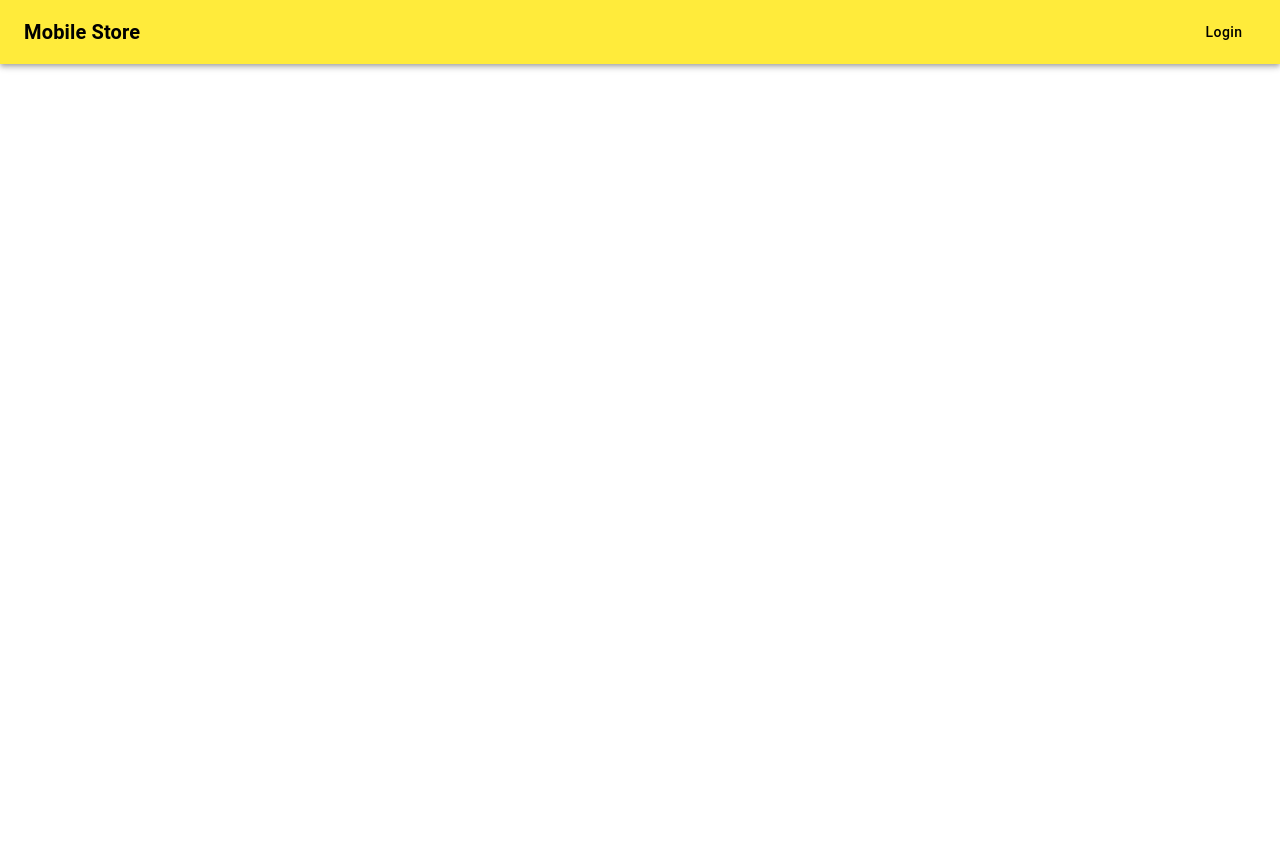
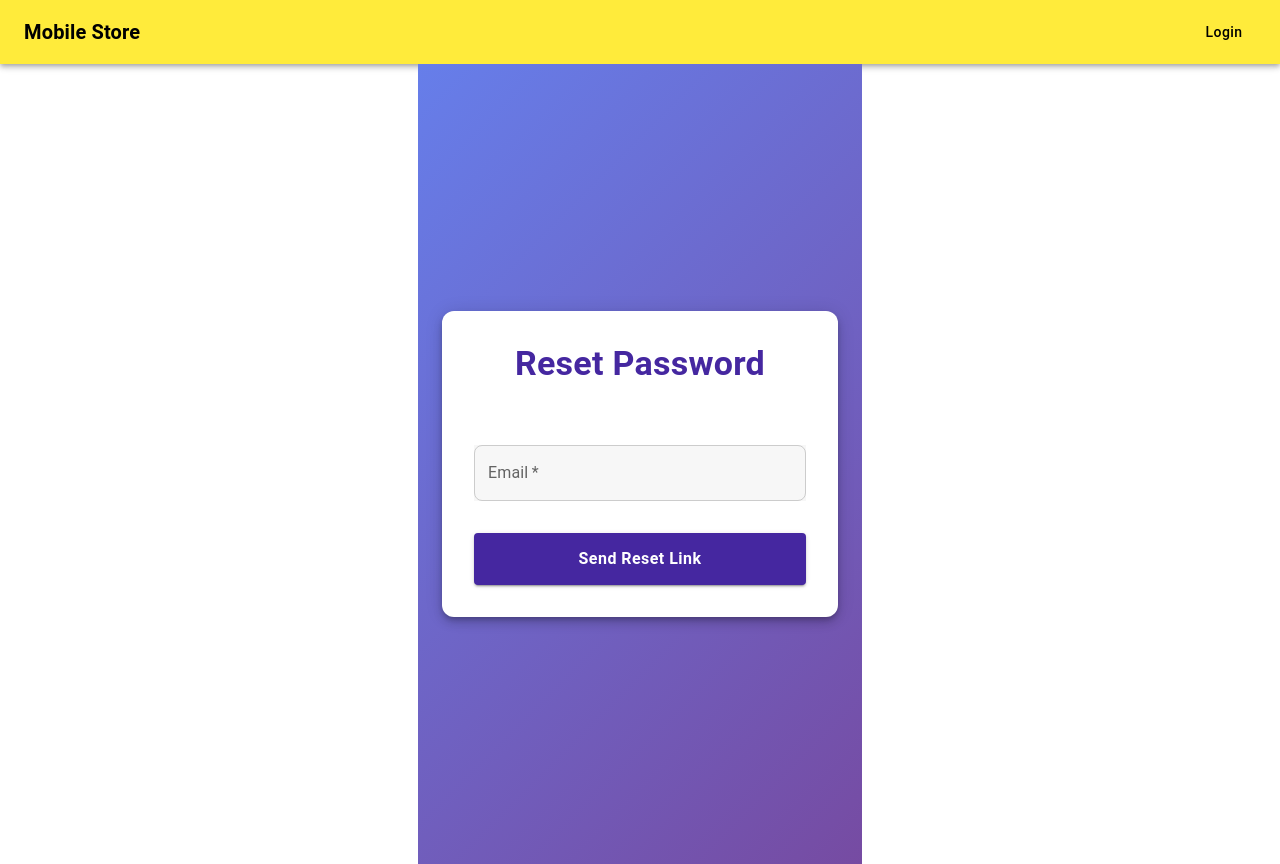
Before and after one commit to bhanu271101/React, a React (Vite) app: page /forgotpassword in a window 1280 px wide. Before the commit this address had no page. Before the commit the page ends 800 px from the top, so only its background shows below. Built offline with nearby package versions, Linux system fonts and the light colour scheme.

Commit message:
password reset

```diff
--- a/src/App.jsx
+++ b/src/App.jsx
@@ -18,6 +18,7 @@ import OrderManagementDashboard from "./components/OrderManagementDashboard";
 import 'bootstrap/dist/css/bootstrap.min.css';
 import PaymentPage from "./pages/PaymentPage";
 import ChangeAddressPage from "./pages/ChangeAddressPage";
+import ForgotPassword from "./pages/ForgotPassword";
 // Create a theme instance
 const theme = createTheme({
   palette: {
@@ -70,6 +71,7 @@ function App() {
           <Route path="/hubpage" element={<OrderManagementDashboard/>}/>
           <Route path="/payment" element={<PaymentPage/>}/>
           <Route path="/changeaddress" element={<ChangeAddressPage/>}/>
+          <Route path="/forgotpassword" element={<ForgotPassword/>}/>
         </Routes>
       </Router>
     </ThemeProvider>
--- /dev/null
+++ b/src/pages/ForgotPassword.jsx
@@ -0,0 +1,160 @@
+import React, { useState } from "react";
+import {
+  TextField,
+  Button,
+  Box,
+  Typography,
+  Container,
+  Alert,
+  Collapse,
+} from "@mui/material";
+import axios from "axios";
+
+export default function ForgetPassword() {
+  const [email, setEmail] = useState("");
+  const [error, setError] = useState(null);
+  const [success, setSuccess] = useState(null);
+  const [loading, setLoading] = useState(false);
+
+  const User = import.meta.env.VITE_USER; // Your backend base URL
+
+  const handleSubmit = async (e) => {
+    e.preventDefault();
+    setError(null);
+    setSuccess(null);
+
+    // Basic email validation
+    const emailRegex = /^[^\s@]+@[^\s@]+\.[^\s@]+$/;
+    if (!email || !emailRegex.test(email)) {
+      setError("Please enter a valid email address.");
+      return;
+    }
+
+    setLoading(true);
+
+    try {
+      const response = await axios.post(`${User}/resetPassword`, {
+        email: email.trim(),
+      });
+
+      // Assuming backend returns a success message string
+      setSuccess(response.data || "Password reset instructions sent to your email.");
+      setError(null);
+    } catch (err) {
+      console.error("Reset password error:", err);
+
+      if (err.response && err.response.data) {
+        // Handle backend error message (string or object)
+        if (typeof err.response.data === "string") {
+          setError(err.response.data);
+        } else if (err.response.data.detail) {
+          setError(err.response.data.detail);
+        } else if (err.response.data.message) {
+          setError(err.response.data.message);
+        } else {
+          setError("Failed to reset password. Please try again.");
+        }
+      } else if (err.request) {
+        setError("No response from server. Please try again.");
+      } else {
+        setError("An error occurred. Please try again.");
+      }
+    } finally {
+      setLoading(false);
+    }
+  };
+
+  return (
+    <Container
+      component="main"
+      maxWidth="xs"
+      sx={{
+        display: "flex",
+        justifyContent: "center",
+        alignItems: "center",
+        minHeight: "100vh",
+        padding: 3,
+        background: "linear-gradient(135deg, #667eea 0%, #764ba2 100%)",
+      }}
+    >
+      <Box
+        sx={{
+          backgroundColor: "white",
+          padding: 4,
+          borderRadius: 3,
+          boxShadow: 6,
+          width: "100%",
+          textAlign: "center",
+        }}
+      >
+        <Typography
+          variant="h4"
+          gutterBottom
+          sx={{ color: "#4527a0", fontWeight: 700 }}
+        >
+          Reset Password
+        </Typography>
+
+        <Collapse in={!!error} sx={{ mb: 2 }}>
+          <Alert severity="error">{error}</Alert>
+        </Collapse>
+
+        <Collapse in={!!success} sx={{ mb: 2 }}>
+          <Alert severity="success">{success}</Alert>
+        </Collapse>
+
+        <Box component="form" onSubmit={handleSubmit} noValidate>
+          <TextField
+            label="Email"
+            id="email"
+            type="email"
+            fullWidth
+            variant="outlined"
+            margin="normal"
+            value={email}
+            onChange={(e) => setEmail(e.target.value)}
+            required
+            autoComplete="email"
+            sx={{
+              backgroundColor: "#f7f7f7",
+              "& .MuiOutlinedInput-root": {
+                borderRadius: 2,
+                "& fieldset": {
+                  borderColor: "#ccc",
+                },
+                "&:hover fieldset": {
+                  borderColor: "#4527a0",
+                },
+                "&.Mui-focused fieldset": {
+                  borderColor: "#4527a0",
+                  boxShadow: "0 0 8px rgba(101, 78, 163, 0.4)",
+                },
+              },
+            }}
+            disabled={loading}
+          />
+
+          <Button
+            type="submit"
+            variant="contained"
+            fullWidth
+            sx={{
+              mt: 3,
+              backgroundColor: "#4527a0",
+              padding: "0.75rem",
+              fontWeight: 700,
+              fontSize: "1rem",
+              transition: "background-color 0.3s ease",
+              "&:hover": {
+                backgroundColor: "#311b92",
+              },
+            }}
+            disabled={loading}
+          >
+            {loading ? "Sending..." : "Send Reset Link"}
+          </Button>
+        </Box>
+      </Box>
+    </Container>
+  );
+}
--- a/src/pages/Login.jsx
+++ b/src/pages/Login.jsx
@@ -38,7 +38,25 @@ function Login() {
       navigate("/gallery");
     } catch (err) {
       console.error("Login error:", err);
-      setError("Invalid credentials. Please try again.");
+
+      if (err.response) {
+        // Backend returned a response (error status)
+        if (typeof err.response.data === "string") {
+          // Plain string error message
+          setError(err.response.data);
+        } else if (err.response.data && err.response.data.message) {
+          // JSON object with message field
+          setError(err.response.data.message);
+        } else {
+          setError("Login failed. Please check your credentials.");
+        }
+      } else if (err.request) {
+        // No response from server
+        setError("No response from server. Please try again.");
+      } else {
+        // Other errors
+        setError("Login error. Please try again.");
+      }
     }
   };
 
--- a/src/pages/Register.jsx
+++ b/src/pages/Register.jsx
@@ -11,6 +11,7 @@ export default function Register() {
     phoneNumber: ""
   });
   const [error, setError] = useState("");
+  const [success, setSuccess] = useState(""); // For showing success messages
   const [loading, setLoading] = useState(false);
   const navigate = useNavigate();
   const User = import.meta.env.VITE_USER;
@@ -22,13 +23,14 @@ export default function Register() {
       [name]: value
     }));
     if (error) setError("");
+    if (success) setSuccess("");
   };
 
   const handleSubmit = async (e) => {
     e.preventDefault();
     setLoading(true);
 
-    // Validation
+    // Client-side validation
     if (!formData.name || !formData.email || !formData.password || !formData.confirmPassword || !formData.phoneNumber) {
       setError("All fields are required");
       setLoading(false);
@@ -65,24 +67,44 @@ export default function Register() {
       );
 
       if (response.status === 200 || response.status === 201) {
+        setSuccess("Registration successful! Please check your email to verify your account.");
+        setError("");
+        setTimeout(() => {
           navigate("/login");
+        }, 2000);
       }
     } catch (err) {
-      console.error("Registration error:", err);
-      if (err.response) {
-        if (err.response.data) {
-          setError(err.response.data.message ||
-                   err.response.data.error ||
-                   "Registration failed. Please check your details.");
-        } else {
-          setError(`Registration failed with status: ${err.response.status}`);
+  if (err.response && err.response.data) {
+    const data = err.response.data;
+    // If backend sends a string
+    if (typeof data === "string") {
+      setError(data);
+    }
+    // If backend sends a JSON object with a 'detail' field (RFC 7807 Problem Details)
+    else if (data.detail) {
+      setError(data.detail);
+    }
+    // If backend sends a JSON object with a 'message' field
+    else if (data.message) {
+      setError(data.message);
+    }
+    // If backend sends a JSON object with an 'error' field
+    else if (data.error) {
+      setError(data.error);
+    }
+    // Fallback: show the whole object (for debugging)
+    else {
+      setError(JSON.stringify(data));
     }
   } else if (err.request) {
     setError("No response from server. Please try again.");
   } else {
     setError("Registration error. Please try again.");
   }
-    } finally {
+}
+
+
+finally {
       setLoading(false);
     }
   };
@@ -95,6 +117,27 @@ export default function Register() {
             <h1 id="register-header">Create an Account</h1>
             <p>It's quick and easy.</p>
           </header>
+
+          {success && (
+            <div
+              className="success-message"
+              role="status"
+              aria-live="polite"
+              style={{
+                color: "#388e3c",
+                backgroundColor: "#e8f5e9",
+                borderRadius: "6px",
+                padding: "10px 15px",
+                textAlign: "center",
+                marginBottom: "15px",
+                fontSize: "14px",
+                fontWeight: 600,
+                boxShadow: "0 1px 3px rgba(56, 142, 60, 0.2)"
+              }}
+            >
+              {success}
+            </div>
+          )}
 
           {error && (
             <div className="error-message" role="alert" aria-live="assertive">
@@ -169,8 +212,6 @@ export default function Register() {
           </form>
         </section>
       </main>
-
-      {/* CSS remains exactly the same */}
       <style>{`
         .register-container {
           min-height: 100vh;
@@ -218,6 +259,18 @@ export default function Register() {
           font-size: 14px;
           font-weight: 600;
           box-shadow: 0 1px 3px rgba(211, 47, 47, 0.3);
+        }
+
+        .success-message {
+          color: #388e3c;
+          background-color: #e8f5e9;
+          border-radius: 6px;
+          padding: 10px 15px;
+          text-align: center;
+          margin-bottom: 15px;
+          font-size: 14px;
+          font-weight: 600;
+          box-shadow: 0 1px 3px rgba(56, 142, 60, 0.2);
         }
 
         form {
```
Lines whose indentation alone changed are shown as unchanged.
